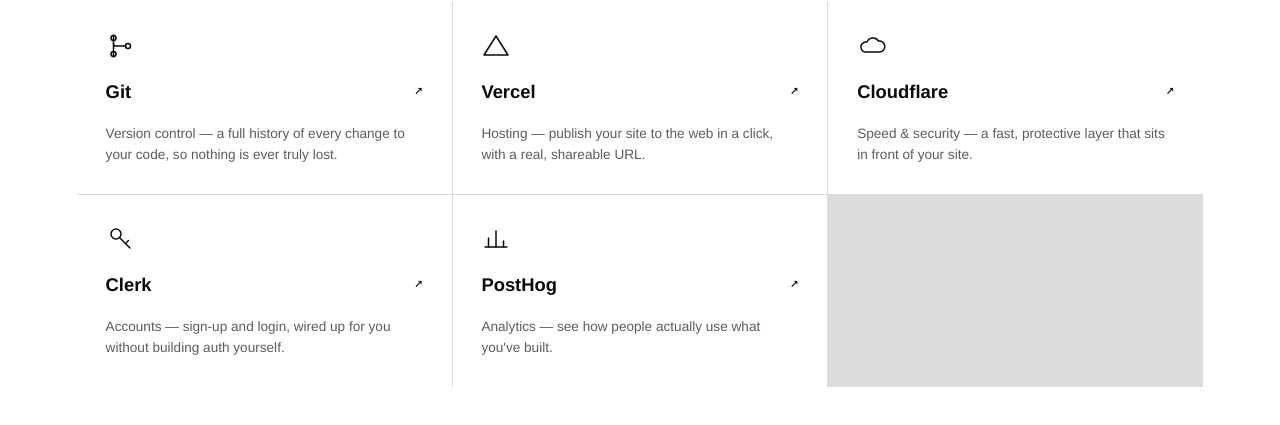
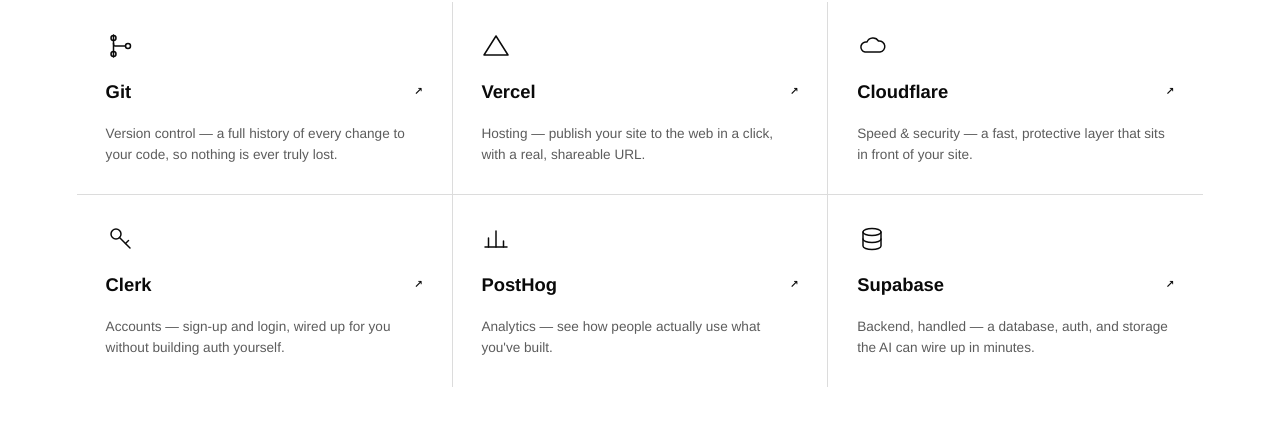
Before and after one commit to ArielSCE/sce-vibe-coding-101, a plain HTML site: page index.html in a window 1280 px wide. Shown: the part 3397-3822 px from the top of the page. Drawn offline with Linux system fonts and the light colour scheme.

Commit message:
Add Supabase link card to presentation section

```diff
--- a/index.html
+++ b/index.html
@@ -755,6 +755,11 @@
           <div class="top"><span class="name">PostHog</span><span class="go">↗</span></div>
           <p class="desc">Analytics — see how people actually use what you've built.</p>
         </a>
+        <a class="link-card" href="https://supabase.com" target="_blank" rel="noopener">
+          <svg class="sketch card-icon" viewBox="0 0 60 60" aria-hidden="true"><ellipse cx="30" cy="16" rx="18" ry="7"/><path d="M12,16 L12,44 A18,7 0 0,0 48,44 L48,16"/><path d="M12,30 A18,7 0 0,0 48,30"/></svg>
+          <div class="top"><span class="name">Supabase</span><span class="go">↗</span></div>
+          <p class="desc">Backend, handled — a database, auth, and storage the AI can wire up in minutes.</p>
+        </a>
       </div>
 
       <div class="group-label">Lead with AI</div>
```
